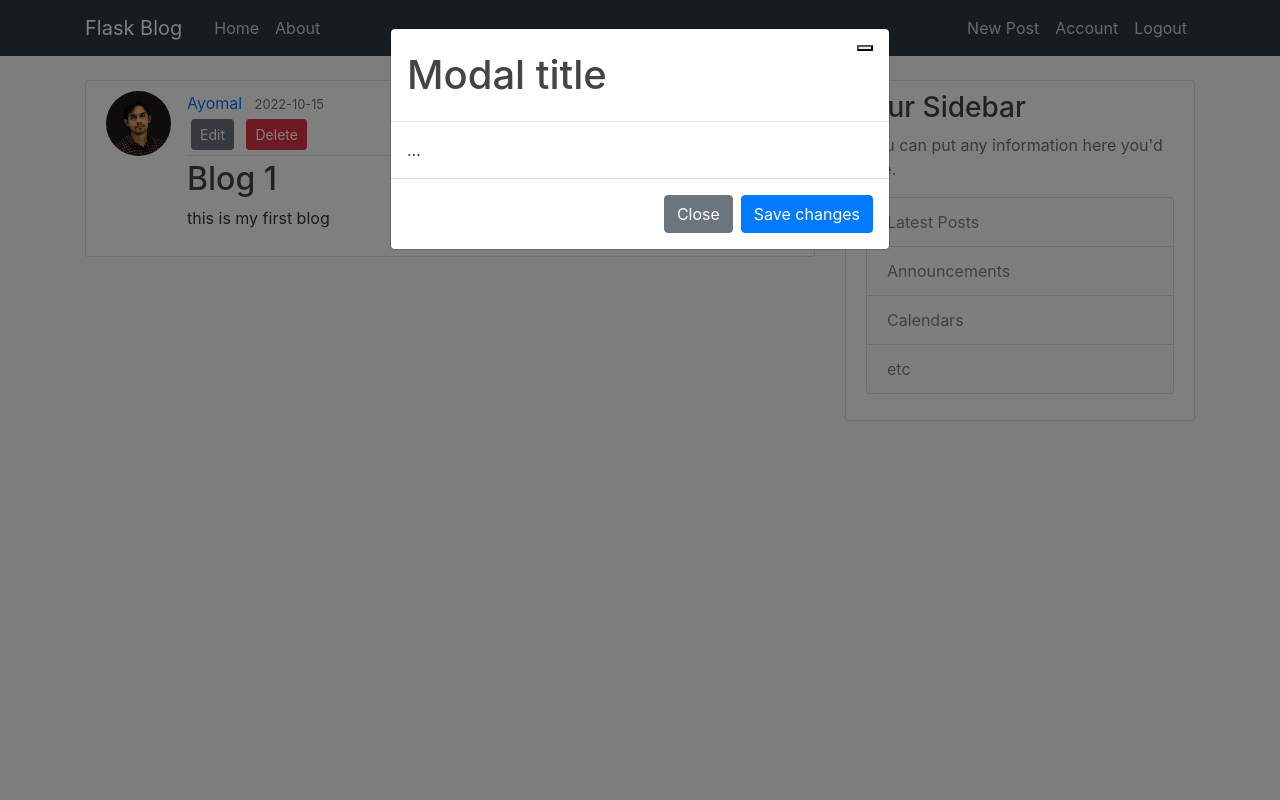
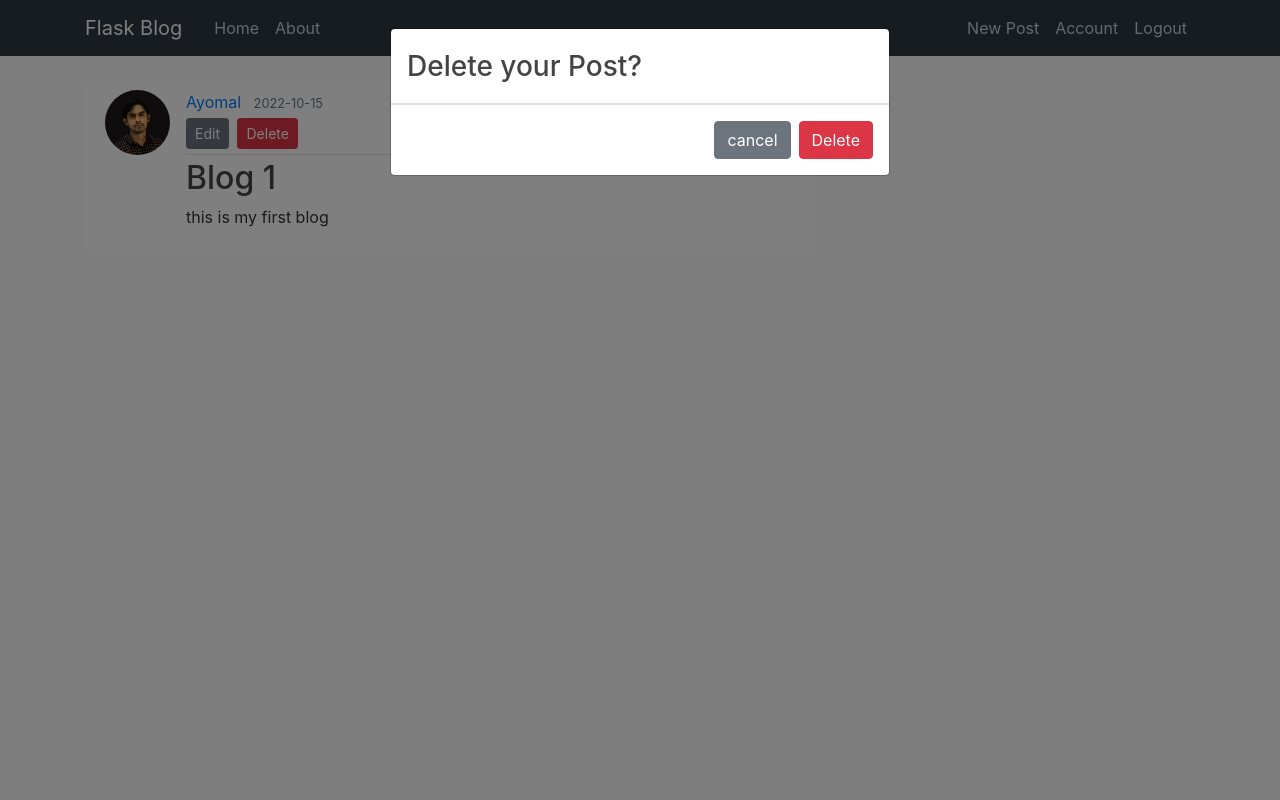
Before and after one commit to ayomal028/ITE-3962-project-social-media-application-with-hate-speech-detection-, a Flask app: page /post/1 in a window 1280 px wide, after a click on "Delete". Run offline with Flask 2, Linux system fonts and the light colour scheme; a user stored in the database is signed in; data comes from the database, SQL or seed files in the repository; both versions use the stored data as it was after the commit.

Commit message:
post update/delete completed 26/10/22

```diff
--- a/HS_detector/blog/routes.py
+++ b/HS_detector/blog/routes.py
@@ -135,3 +135,15 @@ def update_post(post_id):
         form.title.data = post.title
         form.content.data = post.content
     return render_template('create_post.html', title='Update Post', form=form, legend='Edit Your Post')
+
+
+@app.route("/post/<int:post_id>/delete", methods=['POST'])
+@login_required
+def delete_post(post_id):
+    post = Post.query.get_or_404(post_id)
+    if post.author != current_user:
+        abort(403)
+    db.session.delete(post)
+    db.session.commit()
+    flash('Your post has been deleted', 'success')
+    return redirect(url_for('home'))
--- a/HS_detector/blog/static/main.css
+++ b/HS_detector/blog/static/main.css
@@ -27,8 +27,8 @@ body {
   .content-section {
     background: #ffffff;
     padding: 10px 20px;
-    border: 1px solid #dddddd;
-    border-radius: 3px;
+    /* border: 1px solid #dddddd; */
+    border-radius: 10px;
     margin-bottom: 20px;
   }
 
--- a/HS_detector/blog/templates/account.html
+++ b/HS_detector/blog/templates/account.html
@@ -28,7 +28,7 @@
                             </div>
                         {% else %}
                             <!-- no errors -->
-                            {{ form.username(class="form-control form-control-lg") }}
+                            {{ form.username(class="form-control form-control-md") }}
                         {% endif %}
                      </div>
 
@@ -44,9 +44,11 @@
                             </div>
                         {% else %}
                             <!-- no errors -->
-                            {{ form.email(class="form-control form-control-lg") }}
+                            {{ form.email(class="form-control form-control-md") }}
                         {% endif %}
                      </div>
+                     <br>
+                     <br>
                      <!-- Update profile pic -->
                      <div class="form-group">
                         {{ form.picture.label() }}
--- a/HS_detector/blog/templates/layout.html
+++ b/HS_detector/blog/templates/layout.html
@@ -11,7 +11,6 @@
      <!-- Bootstrap CSS -->
      <link rel="stylesheet" href="https://cdn.jsdelivr.net/npm/bootstrap@4.3.1/dist/css/bootstrap.min.css" integrity="sha384-ggOyR0iXCbMQv3Xipma34MD+dH/1fQ784/j6cY/iJTQUOhcWr7x9JvoRxT2MZw1T" crossorigin="anonymous">
      <link rel="stylesheet" type="text/css" href="{{ url_for('static', filename='main.css') }}">
-     <link rel="stylesheet" href="https://cdn.jsdelivr.net/npm/@fortawesome/fontawesome-free@6.2.0/css/fontawesome.min.css" integrity="sha384-z4tVnCr80ZcL0iufVdGQSUzNvJsKjEtqYZjiQrrYKlpGow+btDHDfQWkFjoaz/Zr" crossorigin="anonymous">
 
     {% if title %}
         <title>Flask Blog - {{ title }}</title>
@@ -64,7 +63,7 @@
             {% endwith %}
             {% block content %}{% endblock %}
           </div>
-          <div class="col-md-4">
+          <!-- <div class="col-md-4">
             <div class="content-section">
               <h3>Our Sidebar</h3>
               <p class='text-muted'>You can put any information here you'd like.
@@ -76,17 +75,9 @@
                 </ul>
               </p>
             </div>
-          </div>
+          </div> -->
         </div>
       </main>
-
-
-
-
-
-
-
-
 
 
 
--- a/HS_detector/blog/templates/post.html
+++ b/HS_detector/blog/templates/post.html
@@ -9,7 +9,7 @@
             <!-- update and delete -->
             {% if post.author == current_user %}
                 <div>
-                    <a href="{{ url_for('update_post', post_id=post.id) }}" class="btn btn-secondary btn-sm m-1">Edit</a>
+                    <a href="{{ url_for('update_post', post_id=post.id) }}" class="btn btn-secondary btn-sm mt-1 mb-1">Edit</a>
                     <button type="button" class="btn btn-danger btn-sm m-1" data-toggle="modal" data-target="#deleteModal">Delete</button>
                 </div>
             {% endif %}
@@ -24,15 +24,14 @@
         <div class="modal-dialog">
         <div class="modal-content">
             <div class="modal-header">
-            <h1 class="modal-title fs-5" id="deleteModalLabel">Modal title</h1>
-            <button type="button" class="btn-close" data-bs-dismiss="modal" aria-label="Close"></button>
-            </div>
-            <div class="modal-body">
-            ...
+            <h3 class="modal-title fs-5" id="deleteModalLabel">Delete your Post?</h3>
+            <button type="button" class="btn btn-close" data-dismiss="modal" aria-label="Close"></button>
             </div>
             <div class="modal-footer">
-            <button type="button" class="btn btn-secondary" data-bs-dismiss="modal">Close</button>
-            <button type="button" class="btn btn-primary">Save changes</button>
+            <button type="button" class="btn btn-secondary" data-dismiss="modal">cancel</button>
+            <form action="{{ url_for('delete_post', post_id=post.id) }}" method="POST">
+                <input type="submit" class="btn btn-danger" value="Delete">
+            </form>
             </div>
         </div>
         </div>
```
Also changed, not shown: HS_detector/instance/site.db.
